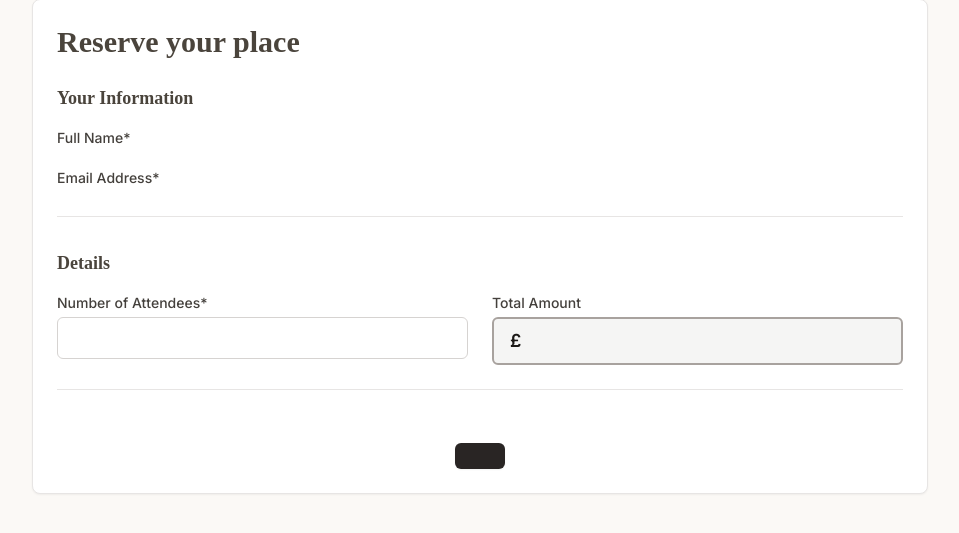
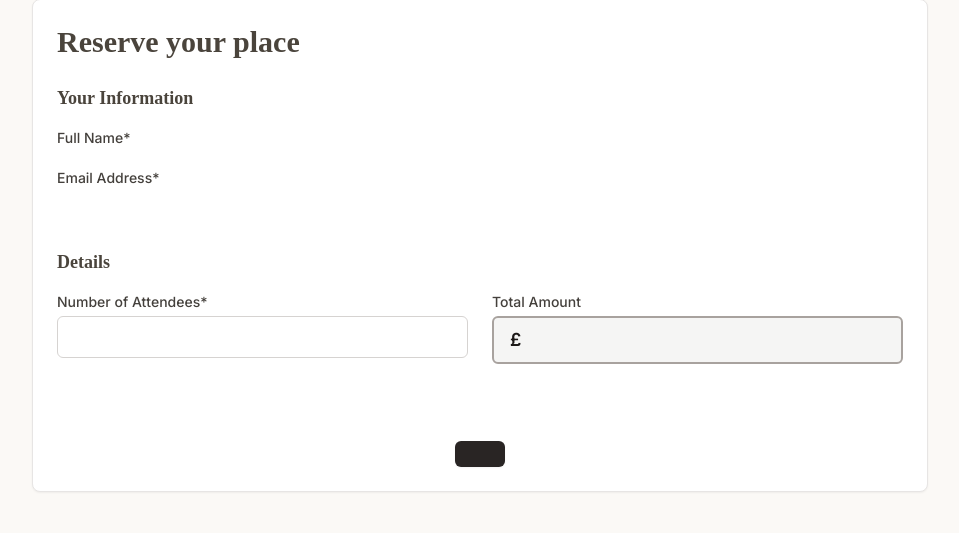
Before and after one commit to tomdyson/trusted-tickets, a Django app: template tickets/templates/tickets/booking_form.html in a window 1280 px wide. Shown: the part 123-656 px from the top of the page, without its empty margins (160-1119 px from the left). Run offline with Django 5.2, Linux system fonts and the light colour scheme; the template is opened without the code that fills it: values that come from a table or form of the project are taken from there, others are empty; some libraries are stand-ins or nearby versions; some web fonts are replaced.

Commit message:
Remove horizontal rules from booking form sections
Remove border-b classes from form sections for cleaner look.

🤖 Generated with [Claude Code](https://claude.com/claude-code)

Co-Authored-By: Claude <noreply@anthropic.com>

```diff
--- a/tickets/templates/tickets/booking_form.html
+++ b/tickets/templates/tickets/booking_form.html
@@ -24,7 +24,7 @@
 
             <div class="space-y-8">
                 <!-- Personal Information -->
-                <div class="border-b border-stone-200 pb-6">
+                <div class="pb-6">
                     <h3 class="text-lg font-semibold mb-4">Your Information</h3>
 
                     <div class="grid grid-cols-1 gap-4">
@@ -63,7 +63,7 @@
                 </div>
 
                 <!-- Ticket Information -->
-                <div class="border-b border-stone-200 pb-6">
+                <div class="pb-6">
                     <h3 class="text-lg font-semibold mb-4">Details</h3>
 
                     <div class="grid grid-cols-1 md:grid-cols-2 gap-6">
```
